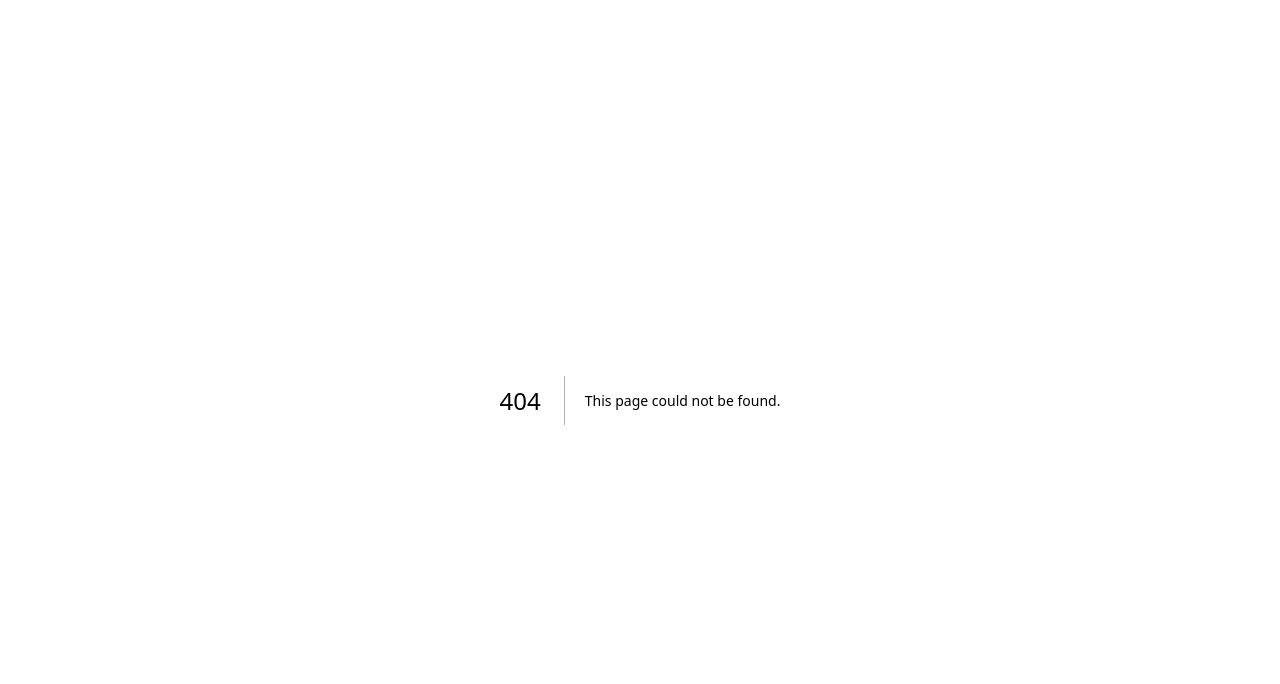
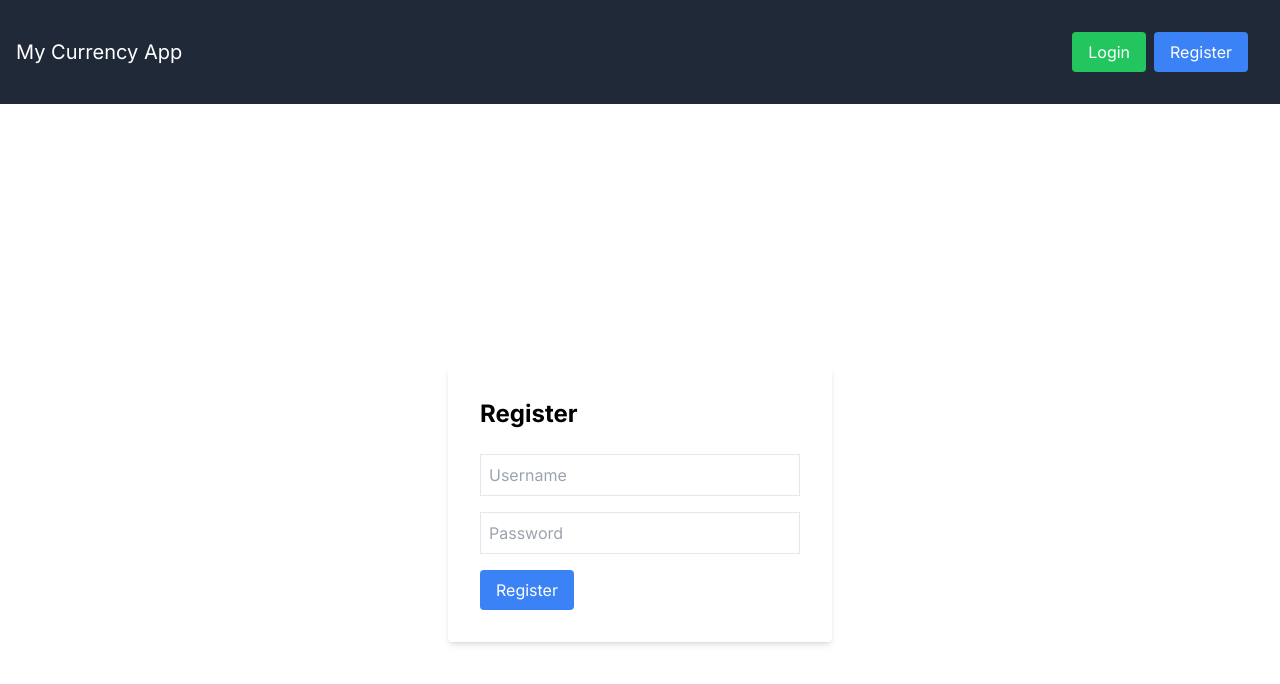
Before and after one commit to FernandoAvellar/Frontend-CurrencyQuote, a Next.js app: page /auth/register in a window 1280 px wide. Before the commit this address had no page. Shown: the top 684 px of the page. Built offline with nearby package versions, Linux system fonts and the light colour scheme.

Commit message:
After setup Header, Login and Logout

```diff
--- /dev/null
+++ b/app/auth/login/page.js
@@ -0,0 +1,50 @@
+'use client';
+import { useState } from 'react';
+import { useRouter } from 'next/navigation';
+import axios from 'axios';
+import { useAuth } from '@/context/AuthContext';
+
+export default function Login() {
+    const [username, setUsername] = useState('');
+    const [password, setPassword] = useState('');
+    const router = useRouter();
+    const { login } = useAuth();
+
+    const handleLogin = async () => {
+        try {
+            const response = await axios.post('http://localhost:8080/auth/login', {
+                "username": username,
+                "password": password
+            });
+            login(response.data.accessToken, { username });
+            router.push('/home');
+        } catch (error) {
+            alert('Login failed!');
+        }
+    };
+
+    return (
+        <div className="min-h-screen flex items-center justify-center">
+            <div className="bg-white p-8 rounded shadow-md w-96">
+                <h2 className="text-2xl font-bold mb-6">Login</h2>
+                <input
+                    type="text"
+                    placeholder="Username"
+                    value={username}
+                    onChange={(e) => setUsername(e.target.value)}
+                    className="mb-4 p-2 w-full border"
+                />
+                <input
+                    type="password"
+                    placeholder="Password"
+                    value={password}
+                    onChange={(e) => setPassword(e.target.value)}
+                    className="mb-4 p-2 w-full border"
+                />
+                <button onClick={handleLogin} className="bg-green-500 text-white px-4 py-2 rounded">
+                    Login
+                </button>
+            </div>
+        </div>
+    );
+}
--- /dev/null
+++ b/app/auth/register/page.js
@@ -0,0 +1,46 @@
+'use client';
+import { useState } from 'react';
+import axios from 'axios';
+
+export default function Register() {
+    const [username, setUsername] = useState('');
+    const [password, setPassword] = useState('');
+
+    const handleRegister = async () => {
+        try {
+            await axios.post('http://localhost:8080/users/register', {
+                "username": username,
+                "password": password
+            });
+            alert('User registered successfully!');
+            router.push('/auth/login');
+        } catch (error) {
+            alert('Registration failed!');
+        }
+    };
+
+    return (
+        <div className="min-h-screen flex items-center justify-center">
+            <div className="bg-white p-8 rounded shadow-md w-96">
+                <h2 className="text-2xl font-bold mb-6">Register</h2>
+                <input
+                    type="text"
+                    placeholder="Username"
+                    value={username}
+                    onChange={(e) => setUsername(e.target.value)}
+                    className="mb-4 p-2 w-full border"
+                />
+                <input
+                    type="password"
+                    placeholder="Password"
+                    value={password}
+                    onChange={(e) => setPassword(e.target.value)}
+                    className="mb-4 p-2 w-full border"
+                />
+                <button onClick={handleRegister} className="bg-blue-500 text-white px-4 py-2 rounded">
+                    Register
+                </button>
+            </div>
+        </div>
+    );
+}
--- /dev/null
+++ b/app/home/page.js
@@ -0,0 +1,22 @@
+'use client';
+import { useEffect } from 'react';
+import { useRouter } from 'next/navigation';
+import { useAuth } from '@/context/AuthContext';
+
+export default function Home() {
+    const router = useRouter();
+    const { user } = useAuth();
+
+    useEffect(() => {
+        const token = localStorage.getItem('accessToken');
+        if (!token) {
+            router.push('/auth/login');
+        }
+    }, [router, user]);
+
+    return (
+        <div className="min-h-screen flex items-center justify-center">
+            <h1 className="text-3xl">Hello World</h1>
+        </div>
+    );
+}
--- a/app/layout.js
+++ b/app/layout.js
@@ -1,5 +1,7 @@
 import { Inter } from "next/font/google";
 import "./globals.css";
+import Header from "@/components/Header";
+import { AuthProvider } from '@/context/AuthContext';
 
 const inter = Inter({ subsets: ["latin"] });
 
@@ -11,7 +13,12 @@ export const metadata = {
 export default function RootLayout({ children }) {
   return (
     <html lang="en">
-      <body className={inter.className}>{children}</body>
+      <body className={inter.className}>
+        <AuthProvider>
+          <Header />
+          {children}
+        </AuthProvider>
+      </body>
     </html>
   );
 }
--- a/app/page.js
+++ b/app/page.js
@@ -1,5 +1,20 @@
+'use client';
+import { useEffect } from 'react';
+import { useRouter } from 'next/navigation';
+
 export default function Home() {
+  const router = useRouter();
+
+  useEffect(() => {
+    const token = localStorage.getItem('token');
+    if (!token) {
+      router.push('/auth/login');
+    }
+  }, [router]);
+
   return (
-    <h1>Hello World</h1>
+    <div className="min-h-screen flex items-center justify-center">
+      <h1 className="text-3xl">Hello World</h1>
+    </div>
   );
 }
--- /dev/null
+++ b/components/Header.js
@@ -0,0 +1,41 @@
+'use client';
+import { useAuth } from '@/context/AuthContext'
+import { useRouter } from 'next/navigation';
+
+export default function Header() {
+    const router = useRouter();
+    const { user, logout } = useAuth();
+
+    const handleLoginClick = () => {
+        router.push('/auth/login');
+    }
+
+    const handleRegisterClick = () => {
+        router.push('/auth/register');
+    }
+
+    return (
+        <header className="bg-gray-800 text-white p-4 flex justify-between items-center">
+            <h1 className="text-xl">My Currency App</h1>
+            <div>
+                {user ? (
+                    <div className="flex items-center p-4">
+                        <span className="mr-4">Olá, {user.username}</span>
+                        <button onClick={logout} className="bg-red-500 px-4 py-2 rounded">
+                            Logout
+                        </button>
+                    </div>
+                ) : (
+                    <div className="flex p-4">
+                        <button onClick={handleLoginClick} className="bg-green-500 px-4 py-2 rounded mr-2">
+                            Login
+                        </button>
+                        <button onClick={handleRegisterClick} className="bg-blue-500 px-4 py-2 rounded">
+                            Register
+                        </button>
+                    </div>
+                )}
+            </div>
+        </header>
+    );
+}
--- /dev/null
+++ b/context/AuthContext.js
@@ -0,0 +1,39 @@
+'use client';
+import { createContext, useContext, useEffect, useState } from 'react';
+import axios from 'axios';
+
+const AuthContext = createContext();
+
+export function AuthProvider({ children }) {
+    const [user, setUser] = useState(null);
+
+    useEffect(() => {
+        const token = localStorage.getItem('accessToken');
+        if (token) {
+            axios
+                .get('http://localhost:8080/auth/me', {
+                    headers: { Authorization: `Bearer ${token}` },
+                })
+                .then((response) => setUser(response.data))
+                .catch((error) => console.error('Failed to fetch user', error));
+        }
+    }, []);
+
+    const login = (token, userData) => {
+        localStorage.setItem('accessToken', token);
+        setUser(userData);
+    };
+
+    const logout = () => {
+        localStorage.removeItem('accessToken');
+        setUser(null);
+    };
+
+    return (
+        <AuthContext.Provider value={{ user, login, logout }}>
+            {children}
+        </AuthContext.Provider>
+    );
+}
+
+export const useAuth = () => useContext(AuthContext);
--- a/package.json
+++ b/package.json
@@ -8,9 +8,10 @@
     "start": "next start"
   },
   "dependencies": {
+    "axios": "^1.7.2",
+    "next": "14.2.5",
     "react": "^18",
-    "react-dom": "^18",
-    "next": "14.2.5"
+    "react-dom": "^18"
   },
   "devDependencies": {
     "postcss": "^8",
```
Also changed, not shown: 2 other files (tests, documents, lock files or other folders).
